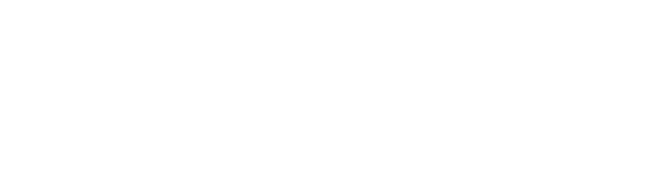
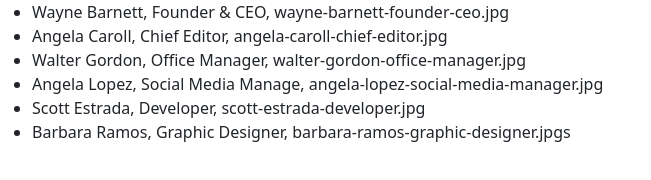
Before and after one commit to Gabridg/js-our-team, a plain HTML site: page index.html in a window 1280 px wide. Shown: the whole page, without its empty margins (0-651 px from the left). Drawn offline with nearby package versions, Linux system fonts and the light colour scheme.

Commit message:
Task complete

```diff
--- a/index.html
+++ b/index.html
@@ -15,7 +15,7 @@
 
 <body>
 
-
+    <ul id="team-list"></ul>
 
     <script src="js/script.js"></script>
 </body>
--- a/js/script.js
+++ b/js/script.js
@@ -31,33 +31,48 @@ Barbara Ramos |	Graphic Designer     |	barbara-ramos-graphic-designer.jpg
 // MileStone 0
 const team = [
     {
-        founder: [
-            { fullName: 'Wayne Barnett' },
-            { photo: 'wayne-barnett-founder-ceo.jpg' },
-        ],
-        chiefEditor: [
-            { fullName: 'Angela Caroll', photo: 'angela-caroll-chief-editor.jpg' },
-        ],
-        officeManager: [
-            { fullName: 'Walter Gordon', photo: 'walter-gordon-office-manager.jpg' },
-        ],
-        mediaManager: [
-            { fullName: 'Angela Lopez', photo: 'angela-lopez-social-media-manager.jpg' },
-        ],
-        developer: [
-            { fullName: 'Scott Estrada', photo: 'scott-estrada-developer.jpg' },
-        ],
-        graphicDesign: [
-            { fullName: 'Barbara Ramos', photo: 'barbara-ramos-graphic-designer.jpg' },
-        ]
-    }
+        fullName: 'Wayne Barnett',
+        job: 'Founder & CEO',
+        image: 'wayne-barnett-founder-ceo.jpg',
+    },
+    {
+        fullName: 'Angela Caroll',
+        job: 'Chief Editor',
+        image: 'angela-caroll-chief-editor.jpg',
+    },
+    {
+        fullName: 'Walter Gordon',
+        job: 'Office Manager',
+        image: 'walter-gordon-office-manager.jpg',
+    },
+    {
+        fullName: 'Angela Lopez',
+        job: 'Social Media Manage',
+        image: 'angela-lopez-social-media-manager.jpg',
+    },
+    {
+        fullName: 'Scott Estrada',
+        job: 'Developer',
+        image: 'scott-estrada-developer.jpg',
+    },
+    {
+        fullName: 'Barbara Ramos',
+        job: 'Graphic Designer',
+        image: 'barbara-ramos-graphic-designer.jpgs',
+    },
 ]
-
 
 
 //MileStone 1
 
-
+console.table(team);
 
 
 //MileStone 2
+const teamList = document.getElementById('team-list');
+let items = '';
+for (let i = 0; i < team.length; i++) {
+    const teamMember = team[i];
+    items += `<li>${teamMember.fullName}, ${teamMember.job}, ${teamMember.image}</li>`
+}
+teamList.innerHTML = items;
```
